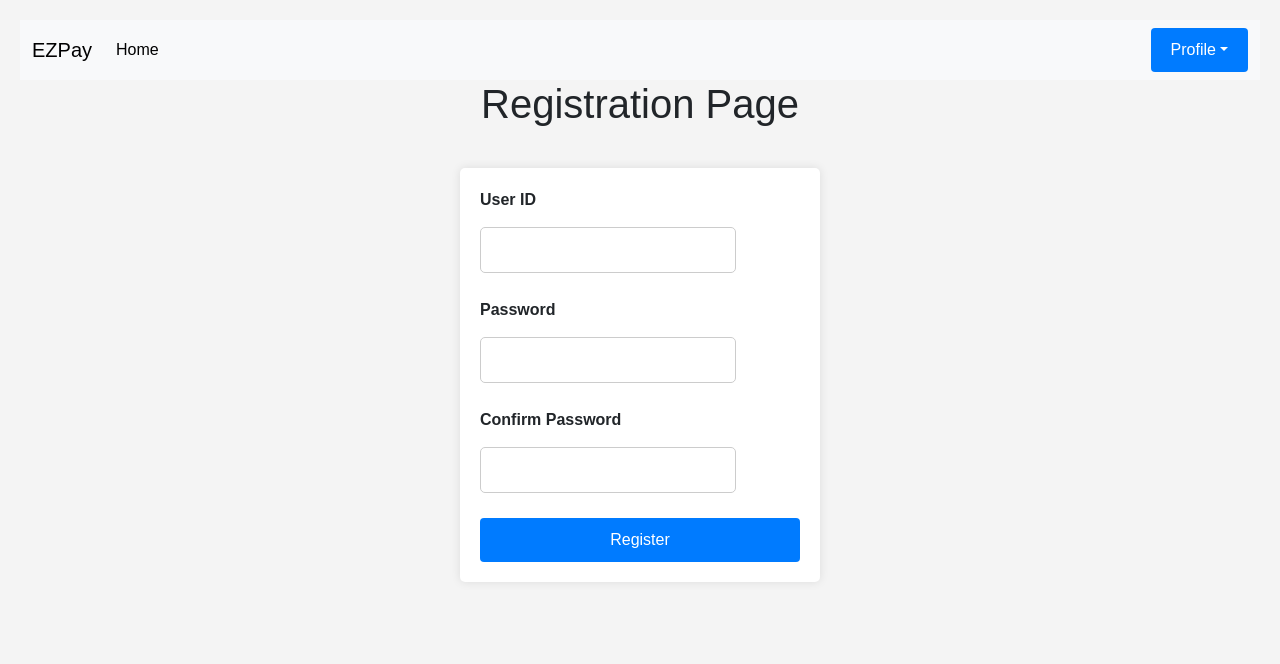
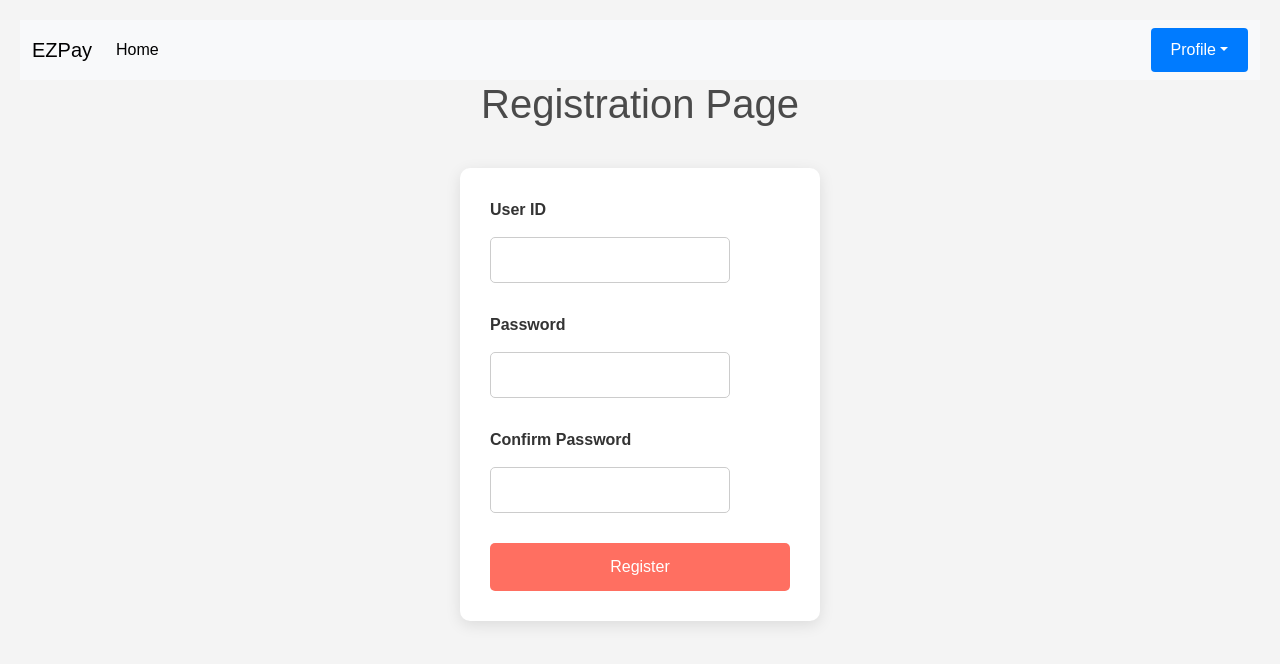
Before and after one commit to sagarkumar3105/EZPay-React-Spring, a React (Create React App) app in the folder EZPay-React/ezpay/: page /register in a window 1280 px wide. Shown: the top 664 px of the page. Built offline with nearby package versions, Linux system fonts and the light colour scheme.

Commit message:
Update InitialProfileUpdatePage.css

```diff
--- a/EZPay-React/ezpay/src/components/InitialProfileUpdatePage.css
+++ b/EZPay-React/ezpay/src/components/InitialProfileUpdatePage.css
@@ -1,40 +1,87 @@
+/* InitialProfileUpdatePage.css */
+
 h1 {
     text-align: center;
+    color: #4a4a4a; /* Dark gray for the heading */
+    margin-bottom: 20px;
+    font-family: 'Arial', sans-serif; /* Use a clean font */
 }
+
+.profile-update-container {
+    display: flex;
+    justify-content: center;
+    align-items: center;
+    padding: 20px;
+    background-color: #f8f9fa; /* Light background color */
+    min-height: 100vh; /* Full height */
+}
+
 form {
     max-width: 600px;
-    margin: auto;
-    background: white;
-    padding: 20px;
-    border-radius: 5px;
-    box-shadow: 0 0 10px rgba(0,0,0,0.1);
+    width: 100%;
+    background: #ffffff; /* White background for form */
+    padding: 30px;
+    border-radius: 10px;
+    box-shadow: 0 4px 15px rgba(0, 0, 0, 0.1); /* Soft shadow */
+    transition: transform 0.3s ease; /* Smooth hover effect */
 }
+
+form:hover {
+    transform: scale(1.02); /* Slight zoom effect on hover */
+}
+
 .form-group {
-    margin-bottom: 15px;
+    margin-bottom: 20px;
 }
+
 label {
     display: block;
-    margin-bottom: 5px;
+    margin-bottom: 8px;
+    font-weight: bold; /* Bold labels */
+    color: #333; /* Darker color for labels */
 }
-input[type="text"], input[type="email"], input[type="date"], select {
+
+input[type="text"],
+input[type="email"],
+input[type="tel"],
+input[type="url"],
+input[type="date"],
+select {
     width: 100%;
-    padding: 10px;
-    border: 1px solid #ccc;
-    border-radius: 4px;
+    padding: 12px;
+    border: 1px solid #ddd;
+    border-radius: 5px;
+    transition: border-color 0.3s; /* Smooth transition for border */
 }
-input[type="submit"] {
-    background-color: #28a745;
+
+input[type="text"]:focus,
+input[type="email"]:focus,
+input[type="tel"]:focus,
+input[type="url"]:focus,
+input[type="date"]:focus,
+select:focus {
+    border-color: #007bff; /* Change border color on focus */
+    outline: none; /* Remove default outline */
+}
+
+.error-message {
+    color: #d9534f; /* Red for error messages */
+    font-size: 0.9em;
+}
+
+.submit-button {
+    background-color: #ff6f61; /* New color: Coral */
     color: white;
     border: none;
-    padding: 10px;
-    border-radius: 4px;
+    padding: 12px;
+    border-radius: 5px;
     cursor: pointer;
     width: 100%;
+    font-size: 16px; /* Larger font for buttons */
+    transition: background-color 0.3s, transform 0.3s; /* Smooth transitions */
 }
-input[type="submit"]:hover {
-    background-color: #218838;
+
+.submit-button:hover {
+    background-color: #e65c50; /* Darker coral on hover */
+    transform: translateY(-2px); /* Slight lift effect */
 }
-.profile-update-container {
-    display: block;
-    visibility: visible;
-  }
```
